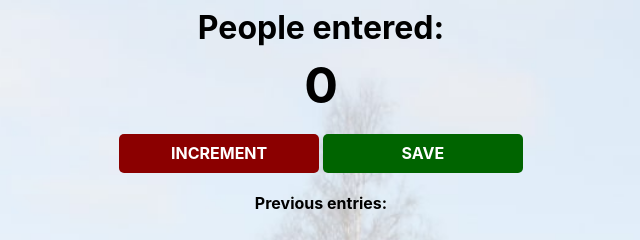
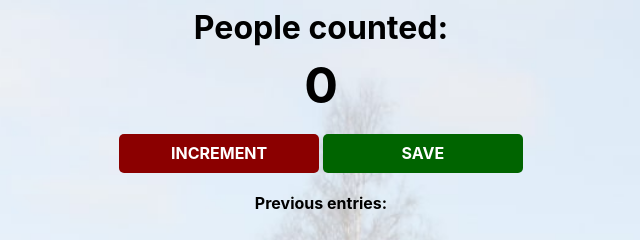
Before and after one commit to udaymishra04/Scrimba-count, a website built with Vite: page index.html in a window 1280 px wide. Shown: the top 240 px of the page, 319-959 px from the left. Built offline with nearby package versions, Linux system fonts and the light colour scheme.

Commit message:
Update index.html
Change the header

```diff
--- a/index.html
+++ b/index.html
@@ -3,7 +3,7 @@
         <link rel="stylesheet" href="index.css">
     </head>
     <body>
-        <h1>People entered:</h1>
+        <h1>People counted:</h1>
         <h2 id="count-el">0</h2>
         <button id="increment-btn" onclick="increment()">INCREMENT</button>
         <button id="save-btn" onclick="save()">SAVE</button>
```
